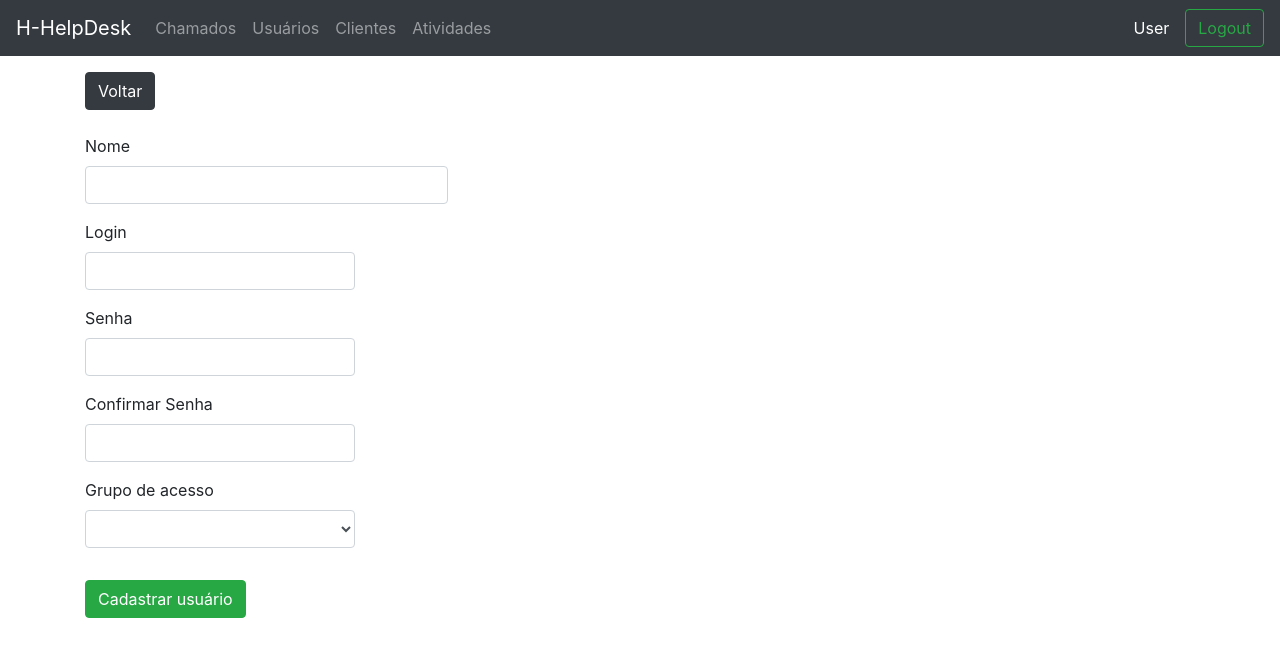
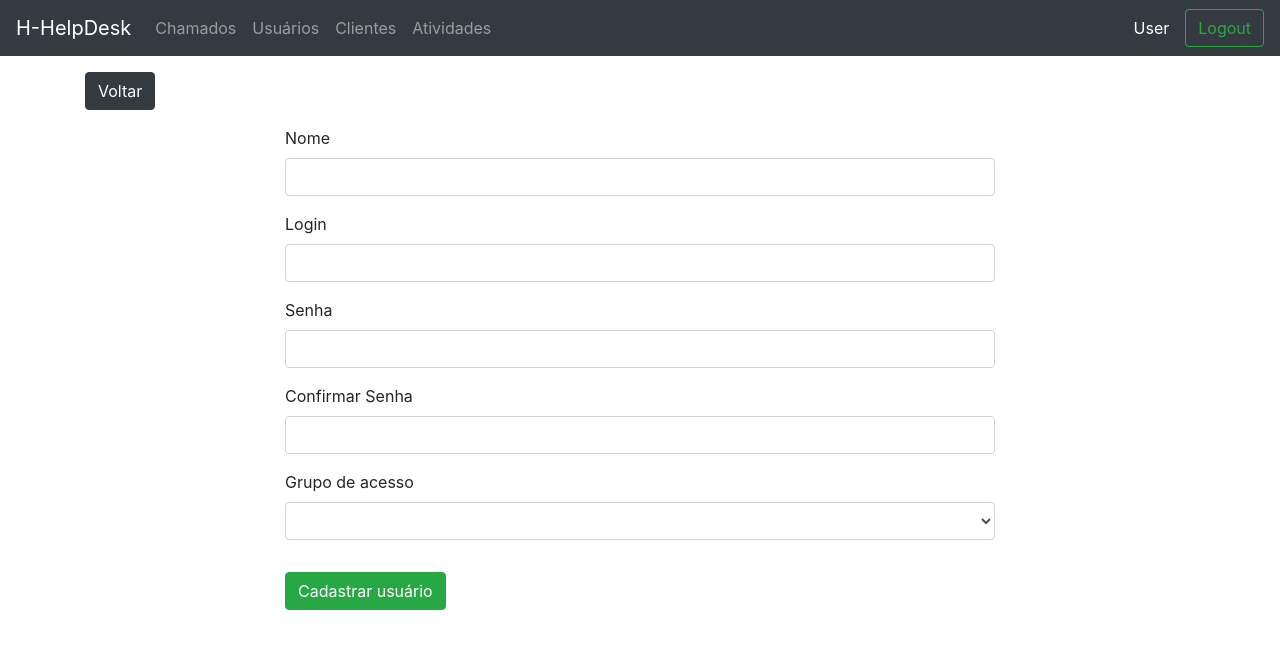
Before and after one commit to trabalhinhos-senai/helpDesk, an Angular app in the folder helpDesk/: page /cad-usuario in a window 1280 px wide. Shown: the top 656 px of the page. Built offline with nearby package versions, Linux system fonts and the light colour scheme.

Commit message:
layout cad-usuario

```diff
--- a/helpDesk/src/app/cad-usuario/cad-usuario.component.html
+++ b/helpDesk/src/app/cad-usuario/cad-usuario.component.html
@@ -1,41 +1,42 @@
 <app-nav-bar></app-nav-bar>
-
-<div class="container my-md-3">
-    <button type="button" class="btn btn-dark mb-md-4" routerLink="/usuarios">Voltar</button>
-
-    <form #formUsuario="ngForm" (ngSubmit)="onSubmit(formUsuario)">
+<div class="container h-100 center-div">
+        <div class="my-3">
+                <button type="button" class="btn btn-dark" routerLink="/usuarios">Voltar</button>
+            </div>
+    <div class="d-flex justify-content-center h-100">
+        <form #formUsuario="ngForm" (ngSubmit)="onSubmit(formUsuario)" class="col-8">
             <div class="form-row">
-            <div class="form-group col-md-4">
+                <div class="form-group col-md-12">
                     <label for="inputNome">Nome</label>
-                <input name="inputNome" type="Text" class="form-control" id="inputNome"
-                    required #inputNome="ngModel" [(ngModel)]="usuario.nome">
+                    <input name="inputNome" type="Text" class="form-control" id="inputNome" required
+                        #inputNome="ngModel" [(ngModel)]="usuario.nome">
                 </div>
             </div>
             <div class="form-row">
-            <div class="form-group col-md-3">
+                <div class="form-group col-md-12">
                     <label for="inputLogin">Login</label>
-                <input name="inputLogin" type="Text" class="form-control" id="inputLogin"
-                required #inputLogin="ngModel" [(ngModel)]="usuario.login">
+                    <input name="inputLogin" type="Text" class="form-control" id="inputLogin" required
+                        #inputLogin="ngModel" [(ngModel)]="usuario.login">
                 </div>
             </div>
             <div class="form-row">
-            <div class="form-group col-md-3">
+                <div class="form-group col-md-12">
                     <label for="inputSenha">Senha</label>
-                <input name="inputSenha" type="password" class="form-control" id="inputSenha"
-                    required #inputSenha="ngModel" [(ngModel)]="usuario.senha">
+                    <input name="inputSenha" type="password" class="form-control" id="inputSenha" required
+                        #inputSenha="ngModel" [(ngModel)]="usuario.senha">
                 </div>
             </div>
             <div class="form-row">
-            <div class="form-group col-md-3">
+                <div class="form-group col-md-12">
                     <label for="inputConfirmarSenha">Confirmar Senha</label>
                     <input name="inputConfirmarSenha" type="password" class="form-control" id="inputConfirmarSenha">
                 </div>
             </div>
             <div class="form-row">
-            <div class="form-group col-md-3">
+                <div class="form-group col-md-12">
                     <label for="selectGrupoAcesso">Grupo de acesso</label>
-                <select name="selectGrupoAcesso" class="form-control" id="selectGrupoAcesso"
-                    required #selectGrupoAcesso="ngModel" [(ngModel)]="usuario.grupo">
+                    <select name="selectGrupoAcesso" class="form-control" id="selectGrupoAcesso" required
+                        #selectGrupoAcesso="ngModel" [(ngModel)]="usuario.grupo">
                         <option selected>User</option>
                         <option>Admin</option>
                     </select>
@@ -44,3 +45,4 @@
             <button type="submit" class="btn btn-success mt-md-3">Cadastrar usuário</button>
         </form>
     </div>
+</div>
```
Lines whose indentation alone changed are shown as unchanged.
